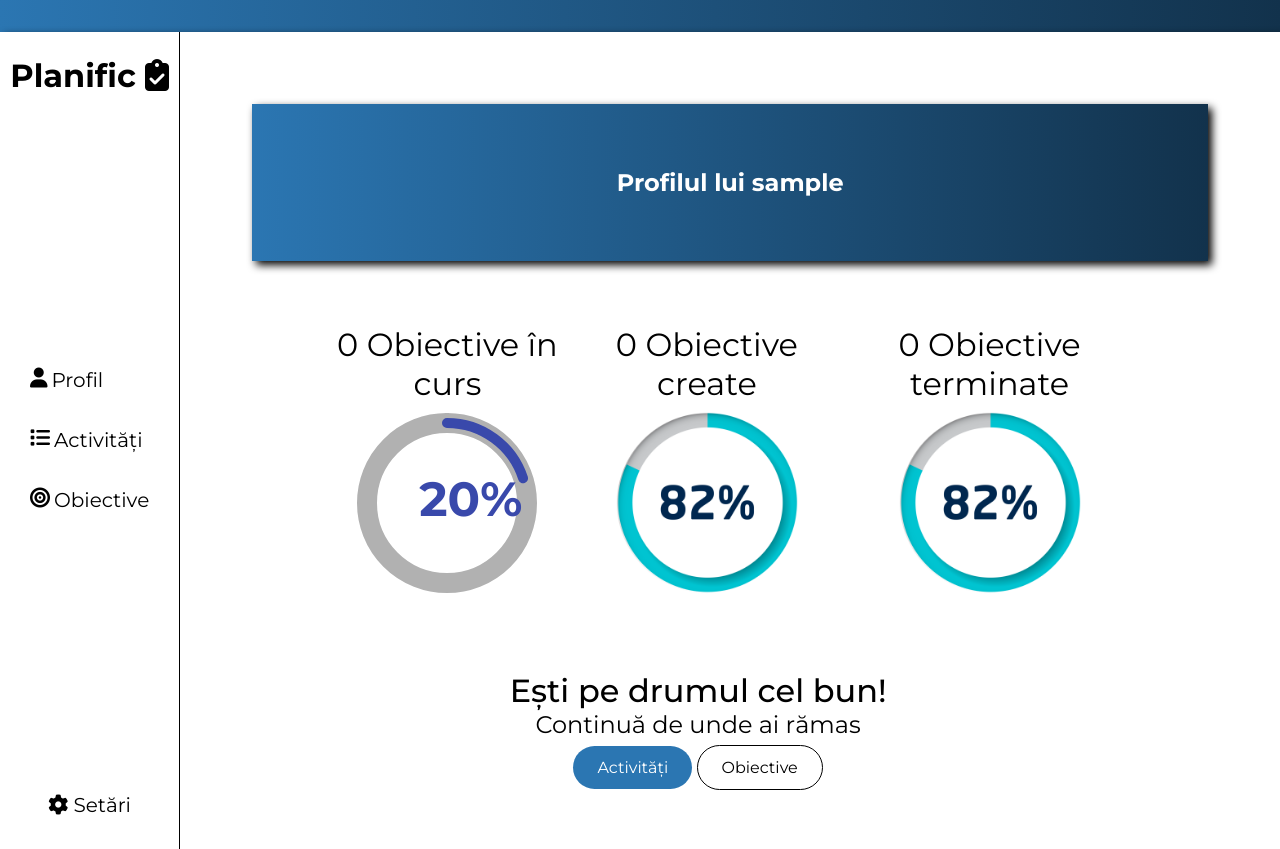
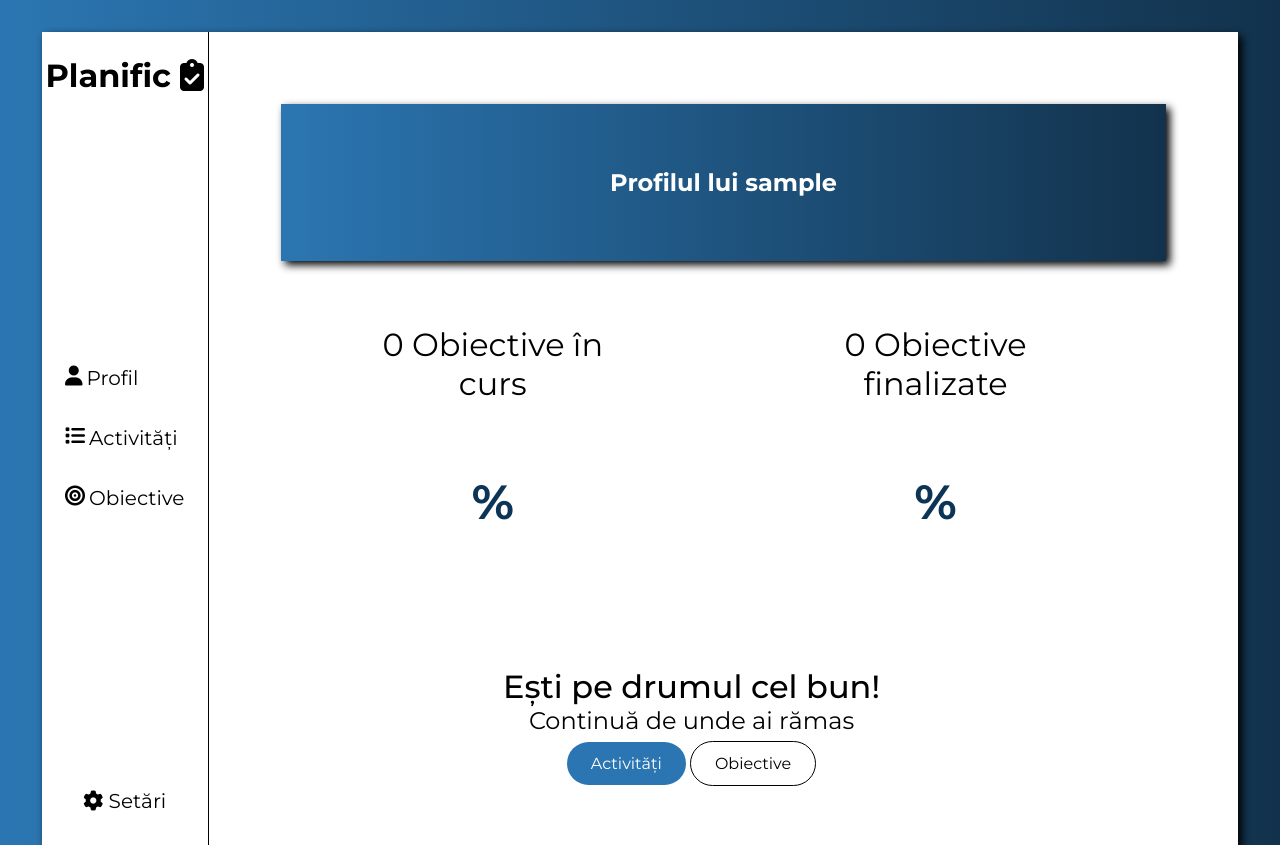
Before and after one commit to floron1337/planific, a plain HTML site: page profil.html in a window 1280 px wide. Drawn offline with Linux system fonts and the light colour scheme; sample sign-in values are in the browser's storage.

Commit message:
Main functionalities are finished. Still need to check some project requirements

```diff
--- a/profil.html
+++ b/profil.html
@@ -33,19 +33,18 @@
 
             <section id="profile-stats">
                 <div>
-                    <p>0 Obiective în curs</p>
+                    <p id="active-objectives-text">0 Obiective în curs</p>
                     <div class="canvas-wrap">
+                        <canvas id="active-objectives-progress-bar" width="200" height="200"></canvas>
                         <span id="active-objectives-progress-text" class="procent"></span>
-                        <canvas id="active-objectives-progress-bar" width="200" height="200"></canvas>
                     </div>
                 </div>
                 <div>
-                    <p>0 Obiective create</p>
-                    <img src="img/profil/progress-placeholder.png" width="200" height="200" alt="progress bar"/>
-                </div>
-                <div>
-                    <p>0 Obiective terminate</p>
-                    <img src="img/profil/progress-placeholder.png" width="200" height="200" alt="progress bar"/>
+                    <p id="finished-objectives-text">0 Obiective finalizate</p>
+                    <div class="canvas-wrap">
+                        <canvas id="finished-objectives-progress-bar" width="200" height="200"></canvas>
+                        <span id="finished-objectives-progress-text" class="procent"></span>
+                    </div>
                 </div>
             </section>
 
--- a/scripts/activitiesHandler.js
+++ b/scripts/activitiesHandler.js
@@ -7,6 +7,33 @@ export function fetchActivities(){
         return []
 
     return JSON.parse(localStorage.getItem("USER_ACTIVITIES")) || [];
+}
+
+export function getTotalObjectivesCount(){
+    const activities = fetchActivities();
+    let objectivesCount = 0;
+
+    activities.forEach(activity => {
+        objectivesCount += activity.objectives.length || 0;
+    });
+
+    return objectivesCount;
+}
+
+export function getActiveObjectivesCount(){
+    const activities = fetchActivities();
+    let objectivesCount = 0;
+
+    activities.forEach(activity => {
+        if(activity.objectives){
+            activity.objectives.forEach(objective => {
+                if(!objective.done)
+                    objectivesCount++;
+            });
+        }
+    });
+
+    return objectivesCount;
 }
 
 export function fetchObjectives(activityId){
--- a/scripts/displayProfile.js
+++ b/scripts/displayProfile.js
@@ -1,3 +1,5 @@
+import { getActiveObjectivesCount, getTotalObjectivesCount } from "./activitiesHandler.js";
+
 const profileName = localStorage.getItem("USER_NAME")
 const profileText = document.getElementById("profile-name-text");
 
@@ -6,19 +8,37 @@ profileText.innerHTML = `Profilul lui ${profileName}`
 const activeObjectivesProgressBarCanvas = document.getElementById("active-objectives-progress-bar");
 const activeObjectivesProgressBarText = document.getElementById("active-objectives-progress-text")
 
-drawCircleProgressBar(activeObjectivesProgressBarCanvas, activeObjectivesProgressBarText, 20, 80);
+const finishedObjectivesProgressBarCanvas = document.getElementById("finished-objectives-progress-bar");
+const finishedObjectivesProgressBarText = document.getElementById("finished-objectives-progress-text");
 
-function drawCircleProgressBar(can, spanProcent, percent, radius){
+const activeObjectivesText = document.getElementById("active-objectives-text");
+const finishedObjectivesText = document.getElementById("finished-objectives-text");
+
+const totalObjectivesCount = getTotalObjectivesCount();
+const activeObjectivesCount = getActiveObjectivesCount();
+const finishedObjectivesCount = totalObjectivesCount - activeObjectivesCount;
+
+activeObjectivesText.innerHTML = `${activeObjectivesCount} Obiective în curs`;
+finishedObjectivesText.innerHTML = `${finishedObjectivesCount} Obiective finalizate`;
+
+const activeObjectivesPercent = (activeObjectivesCount / totalObjectivesCount * 100).toFixed();
+const finishedObjectivesPercent = 100 - activeObjectivesPercent;
+
+const randomColor = "#" + Math.floor(Math.random()*16777215).toString(16);
+drawCircleProgressBar(activeObjectivesProgressBarCanvas, activeObjectivesProgressBarText, activeObjectivesPercent, 85, randomColor);
+drawCircleProgressBar(finishedObjectivesProgressBarCanvas, finishedObjectivesProgressBarText, finishedObjectivesPercent, 85, randomColor);
+
+function drawCircleProgressBar(can, spanProcent, percent, radius, color){
     let c = can.getContext('2d');
 
     let posX = can.width / 2,
         posY = can.height / 2,
         fps = 1000 / 200,
         oneProcent = 360 / 100,
+        currentPercent = 0,
         result = oneProcent * percent;
 
     c.lineCap = 'round';
-    spanProcent.innerHTML = percent;
 
     arcMove();
     function arcMove(){
@@ -30,15 +50,20 @@ function drawCircleProgressBar(can, spanProcent, percent, radius){
         c.beginPath();
         c.arc( posX, posY, radius, (Math.PI/180) * 270, (Math.PI/180) * (270 + 360) );
         c.strokeStyle = '#b1b1b1';
-        c.lineWidth = '20';
+        c.lineWidth = '15';
         c.stroke();
 
+        currentPercent = deegres / oneProcent;
+        spanProcent.innerHTML = currentPercent.toFixed();
+
         c.beginPath();
-        c.strokeStyle = '#3949AB';
-        c.lineWidth = '10';
+        c.strokeStyle = color;
+        c.lineWidth = '15';
         c.arc( posX, posY, radius, (Math.PI/180) * 270, (Math.PI/180) * (270 + deegres) );
         c.stroke();
         if( deegres >= result ) clearInterval(acrInterval);
+
+        currentPercent++;
       }, fps);
     }
 }
--- a/stylesheets/profil_style.css
+++ b/stylesheets/profil_style.css
@@ -36,7 +36,8 @@ main{
 
 #profile-stats{
     display:flex;
-    justify-content: space-between;
+    justify-content: center;
+    gap: 128px;
     margin: 64px;
 }
 
@@ -65,14 +66,18 @@ main{
     font-size: 1.5rem;
 }
 
+.canvas-wrap{
+    display: flex;
+    flex-direction: column;
+    align-items: center;
+}
+
 .procent{
-    text-align: justify;
-    display: block;
-    position: absolute;
-    transform: translate(100%, 115%);
+    position:absolute;
+    transform: translateY(120%);
     font-size: 3em;
     font-weight: bold;
-    color: #3949AB;
+    color: rgb(11, 52, 86);
 }
 
 .procent::after {
--- a/stylesheets/style.css
+++ b/stylesheets/style.css
@@ -59,7 +59,7 @@ button i{
 
 .primary-btn{
     padding: 12px 24px;
-    background-color: rgb(43,118,178);
+    background-color: #2b76b2;
     color: white;
     border-radius: 2rem;
     cursor: pointer;
```
